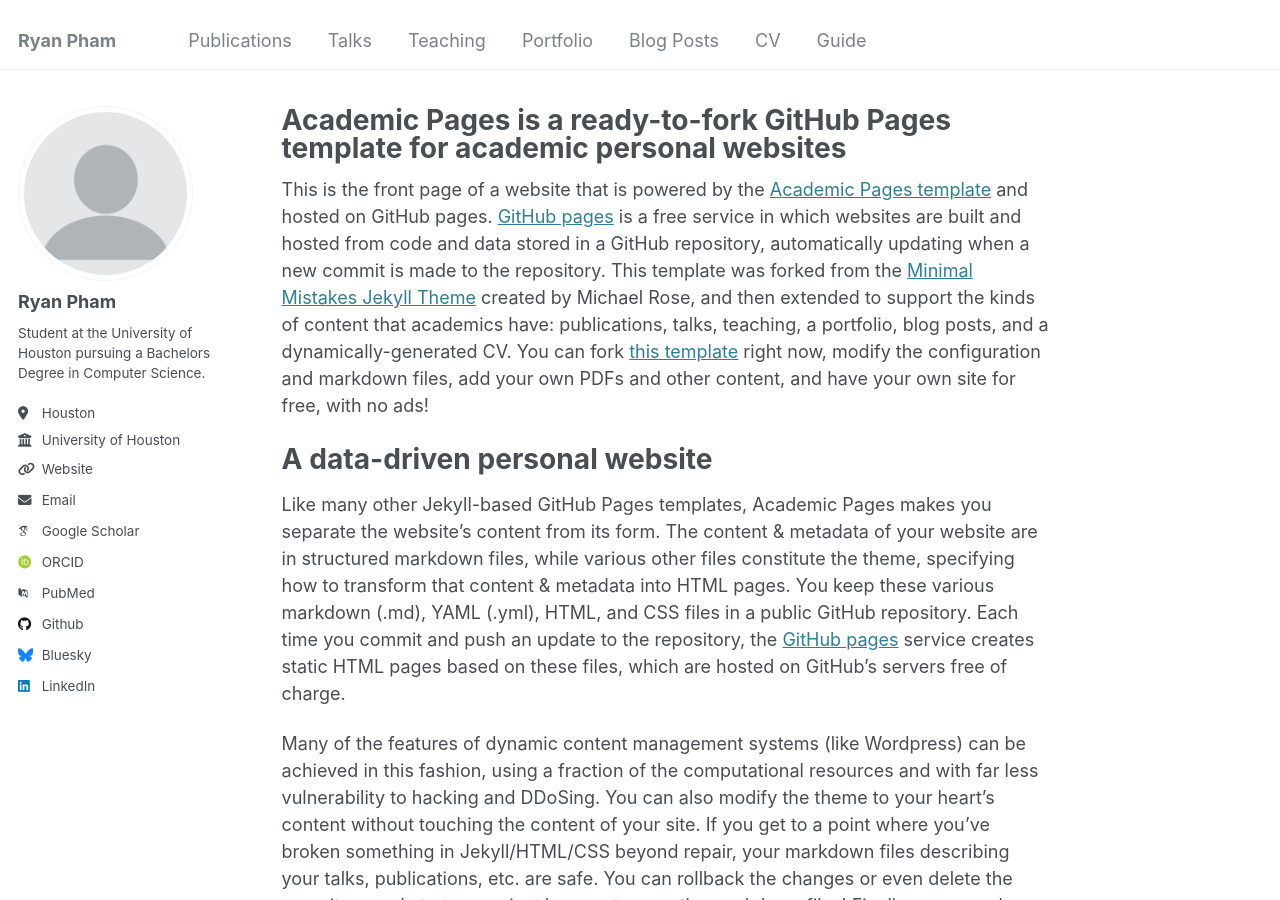
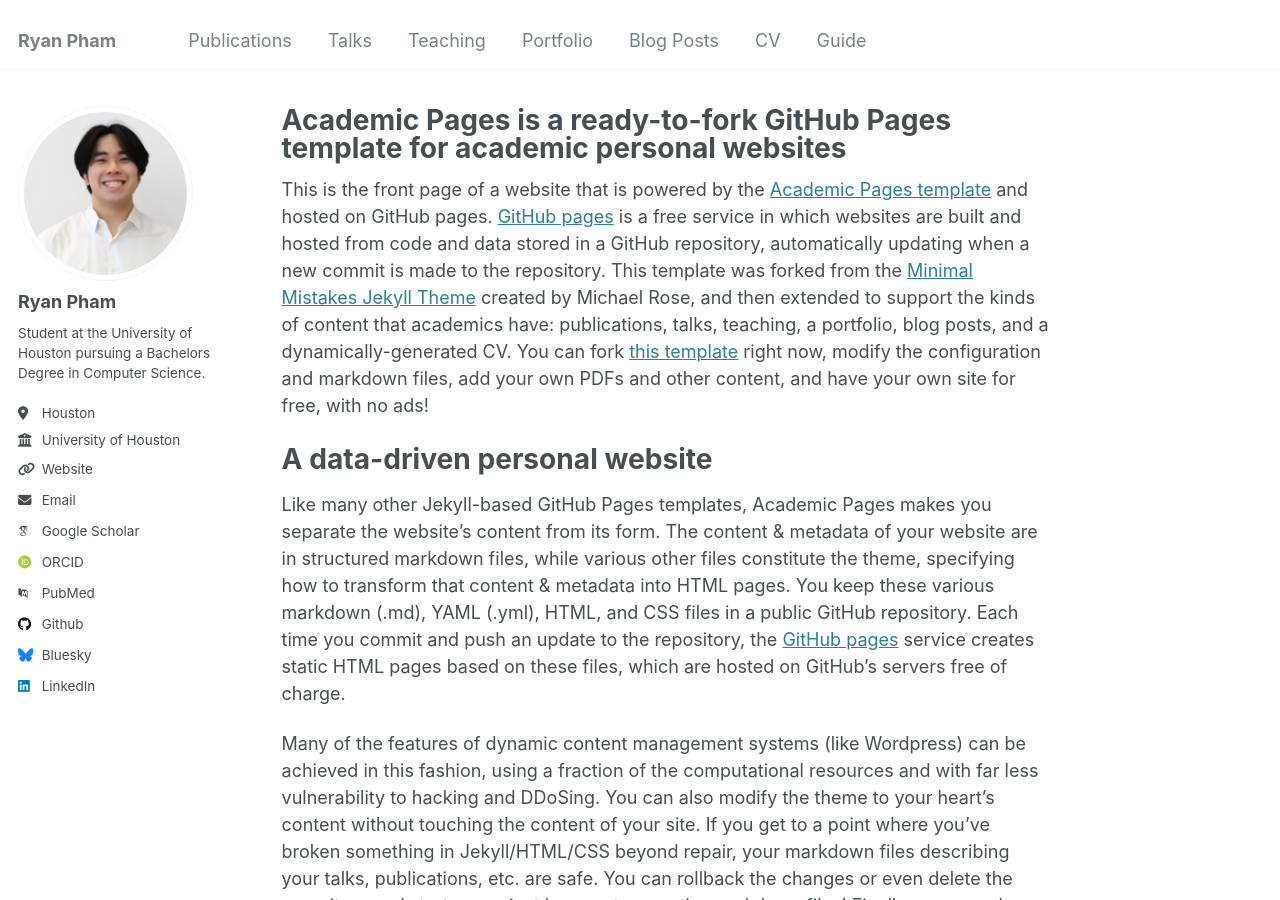
Before and after one commit to rpham0306/rpham0306.github.io, a Jekyll site: the page built from _pages/about.md, in a window 1280 px wide and 900 px high. Built offline with Jekyll 4.4.1, drawn with Linux system fonts in a browser that asks for light colours; some web fonts are replaced.

Commit message:
photo test 1

```diff
--- a/_config.yml
+++ b/_config.yml
@@ -21,7 +21,7 @@ repository               : "rpham0306/rpham0306.github.io"
 #               Additional customization can be done by editing /_includes/author-profile.html
 author:
   # Biographic information
-  avatar           : "profile.png"
+  avatar           : "linkedin photo.jpeg"
   name             : "Ryan Pham"
   pronouns         : # example: "she/her"
   bio              : "Student at the University of Houston pursuing a Bachelors Degree in Computer Science."
```
